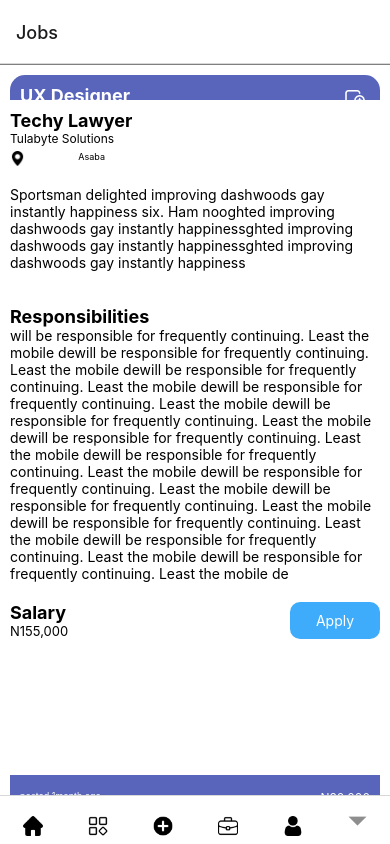
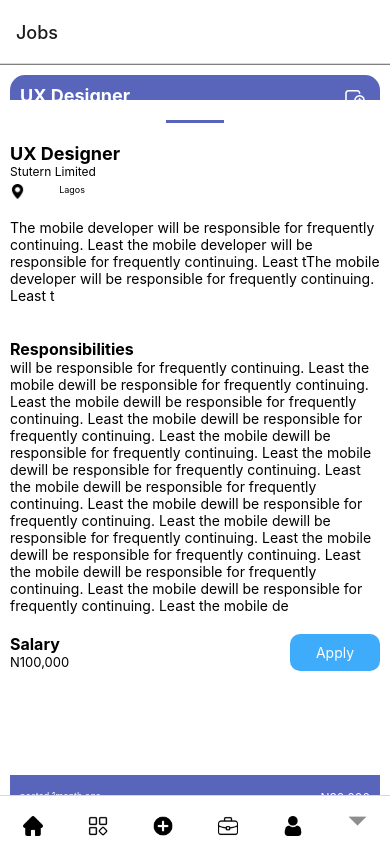
Before and after one commit to RuthChisom/mentor-app, a React Native app: screen /Jobs in a window 390 px wide. Both pictures are taken after a click on the element 195 px from the left and 160 px from the top of the page. Built offline with nearby package versions, Linux system fonts and the light colour scheme.

Commit message:
fix issue of modal showing content of last array in data object

```diff
--- a/src/screens/Jobs.js
+++ b/src/screens/Jobs.js
@@ -1,5 +1,5 @@
-import { View, Text, SafeAreaView, Image, FlatList, TouchableOpacity, Modal, StyleSheet, Animated, Alert } from 'react-native'
-import React, {useState, useEffect} from 'react'
+import { View, Text, SafeAreaView, Image, FlatList, TouchableOpacity, Modal, StyleSheet, Animated, PanResponder } from 'react-native'
+import React, {useState, useEffect, useRef} from 'react'
 import { useNavigation } from '@react-navigation/native';
 
 const Jobs = () => {
@@ -8,9 +8,10 @@ const Jobs = () => {
     const [jobs, setJobs] = useState([]);
     const [modalVisible, setModalVisible] = useState(false);
     const slideAnimation = new Animated.Value(0);
+    const [selectedData, setSelectedData] = useState([]); //this handles what is displayed in the modal
 
     const handleBoxPress = ({item}) => {
-      console.log(item.id);
+      setSelectedData(item);
       setModalVisible(true);
       Animated.spring(slideAnimation, {
         toValue: 1,
@@ -24,6 +25,7 @@ const Jobs = () => {
         useNativeDriver: true,
       }).start(() => {
         setModalVisible(false);
+        // setSelectedData(null);
       });
     };
 
@@ -31,6 +33,25 @@ const Jobs = () => {
       inputRange: [0, 1],
       outputRange: [100, 0],
     });
+
+    //to allow user swipe down to close modal
+    const pan = useRef(new Animated.ValueXY()).current;
+    const panResponder = useRef(
+      PanResponder.create({
+        onMoveShouldSetPanResponder: () => true,
+        onPanResponderMove: (_, gesture) => {
+          pan.setValue({ x: 0, y: gesture.dy });
+        },
+        onPanResponderRelease: (_, gesture) => {
+          if (gesture.dy > 50) {
+            handleCloseModal();
+          } else {
+            Animated.spring(pan, { toValue: { x: 0, y: 0 }, useNativeDriver: true }).start();
+          }
+        },
+      })
+    ).current;
+
 
     useEffect(() => {
       fetchJobs();
@@ -164,28 +185,35 @@ const Jobs = () => {
             visible={modalVisible}
             onRequestClose={handleCloseModal}
           >
-            <Animated.View style={[styles.modalContainer, { transform: [{ translateY: modalTranslateY }] }]}>
+            <Animated.View
+              style={[styles.modalContainer,
+                      { transform: [ { translateY: modalTranslateY }, ...pan.getTranslateTransform() ] }
+                    ]}
+                    {...panResponder.panHandlers}
+            >
               {/* Modal content */}
-                    <View style={{ margin:10}}>
+                  <View style={{borderBottomWidth:3, borderBottomColor:'#5865BA', padding:10, width:'15%', alignSelf:'center'}}></View>
+
+                  <View style={{ margin:10, marginTop:20}}>
                       <View>
-                          <Text style={{fontWeight:'bold', fontSize:18}}>{item.occupation}</Text>
-                          <Text style={{fontSize:12}}>{item.company}</Text>
+                          <Text style={{fontWeight:'bold', fontSize:18}}>{selectedData.occupation}</Text>
+                          <Text style={{fontSize:12}}>{selectedData.company}</Text>
                           <View style={{ marginTop:5, marginBottom:20, justifyContent:'space-between', flexDirection:'row'}}>
                           <Image
                                         source={require('../assets/icons/pin.png')}
                                         style={{width:15, height:15}}
                           />
-                          <Text style={{fontSize:9, left:-275}}>{item.location}</Text>
+                          <Text style={{fontSize:9, left:-295}}>{selectedData.location}</Text>
                       </View>
                       </View>
-                      <Text >{item.fullText} </Text>
-                      <Text style={{fontWeight:'bold', fontSize:18, marginTop:35}}>Responsibilities</Text>
-                      <Text>{item.responsibilities}</Text>
+                      <Text >{selectedData.fullText} </Text>
+                      <Text style={{fontWeight:'bold', fontSize:16, marginTop:35}}>Responsibilities</Text>
+                      <Text>{selectedData.responsibilities}</Text>
                   </View>
                   <View style={{ marginTop:25, margin:10, justifyContent:'space-between', flexDirection:'row'}}>
                     <View>
-                      <Text style={{fontWeight:'bold', fontSize:18}}>Salary</Text>
-                      <Text style={{fontSize:13}}>{item.currency}{item.pay.toLocaleString()}</Text>
+                      <Text style={{fontWeight:'bold', fontSize:16}}>Salary</Text>
+                      {selectedData.pay && <Text style={{fontSize:13}}>{selectedData.currency}{selectedData.pay.toLocaleString()}</Text>}
                     </View>
                     <TouchableOpacity style={styles.closeButton} onPress={handleCloseModal}><Text style={{color:'white'}}>Apply</Text></TouchableOpacity>
                   </View>
```
